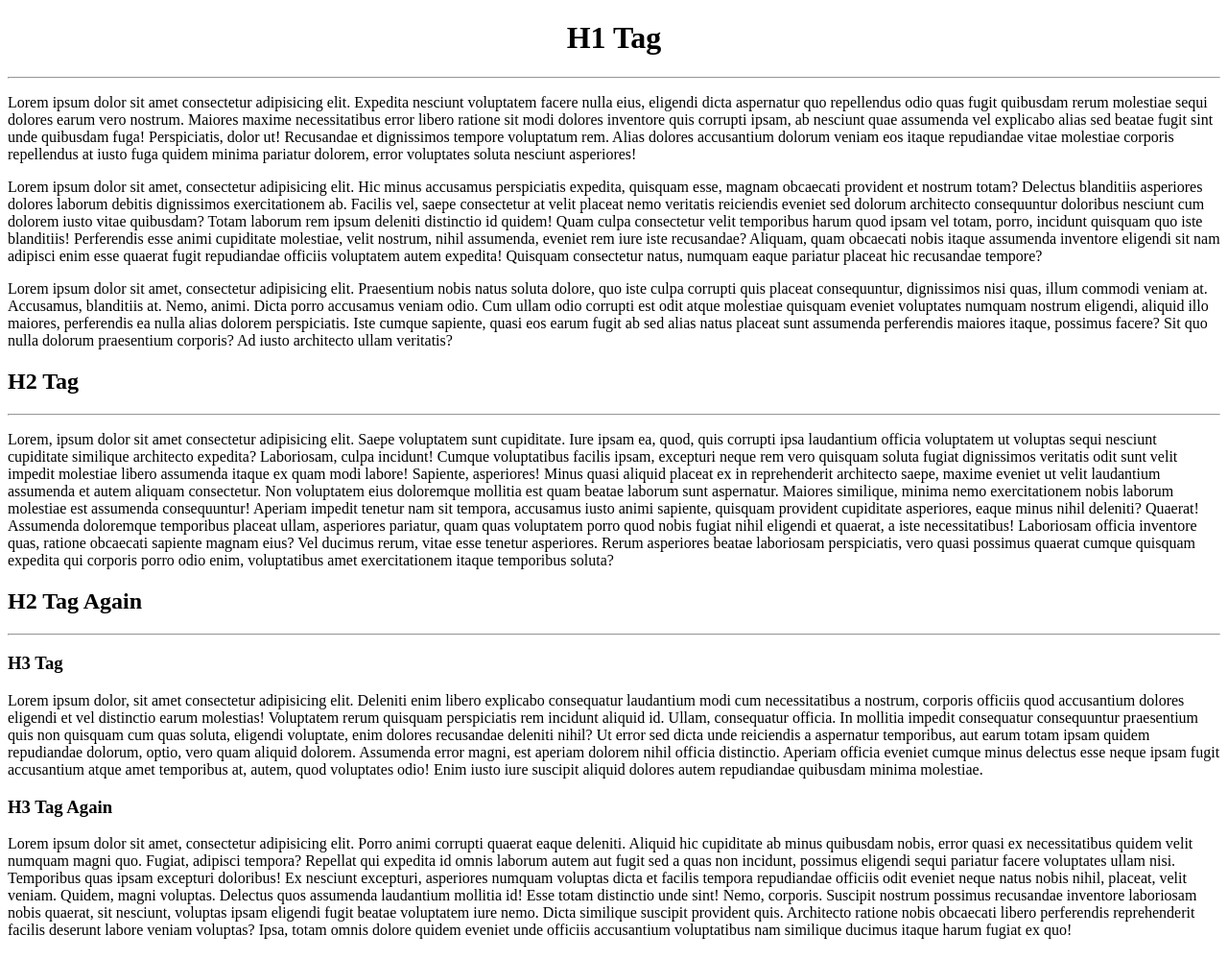
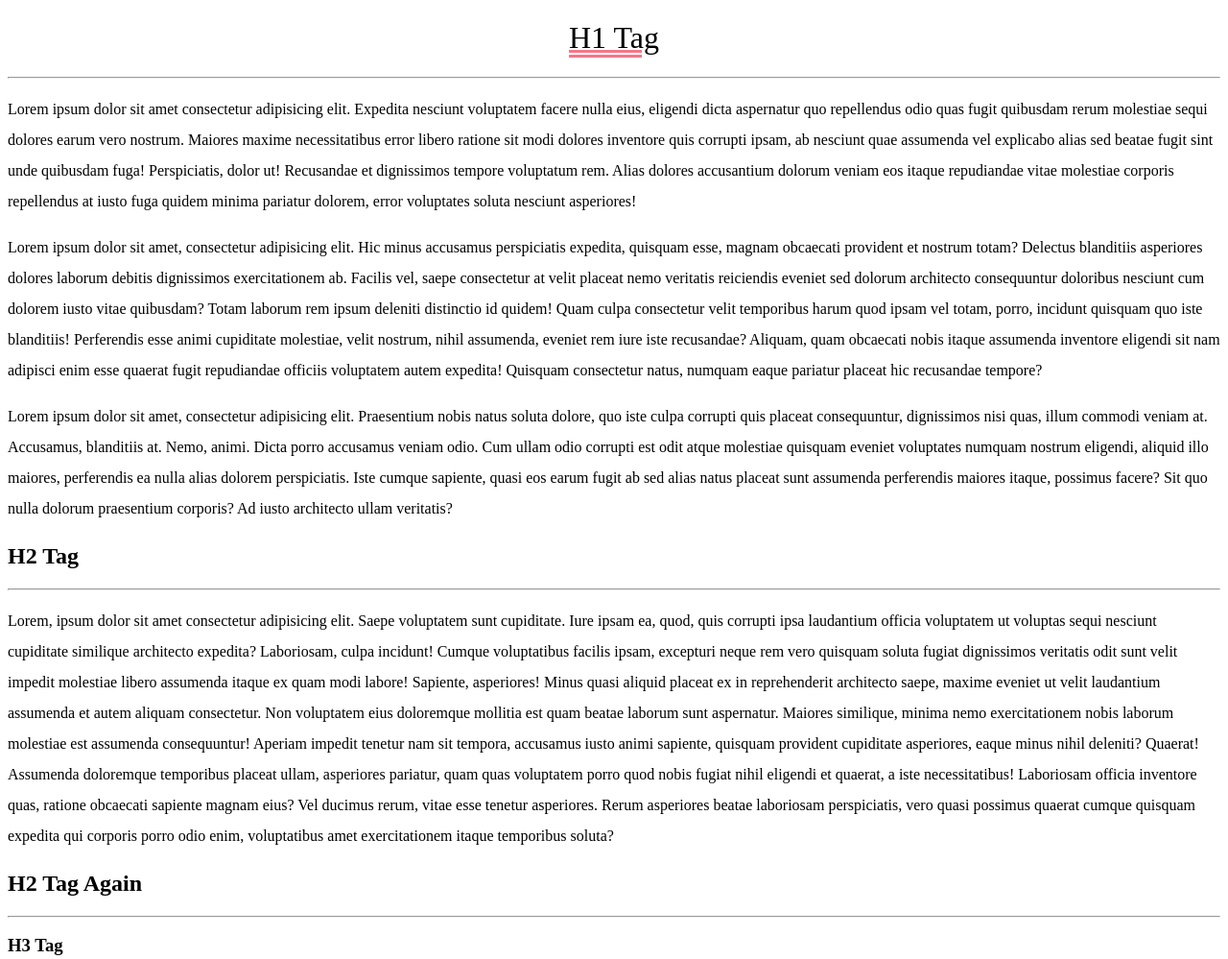
Before and after one commit to lukas-cowell/learn-css-textprops, a plain HTML site: page index.html in a window 1280 px wide. Shown: the top 999 px of the page at 96% size. Drawn offline with Linux system fonts and the light colour scheme.

Commit message:
style(css): alter text/font style of h1 and paragraphs

```diff
--- a/app.css
+++ b/app.css
@@ -1,3 +1,9 @@
 h1 {
     text-align: center;
+    font-weight: 400;
+    text-decoration: #f67687 underline double;
 }
+
+p {
+    line-height: 2;
+}
```
